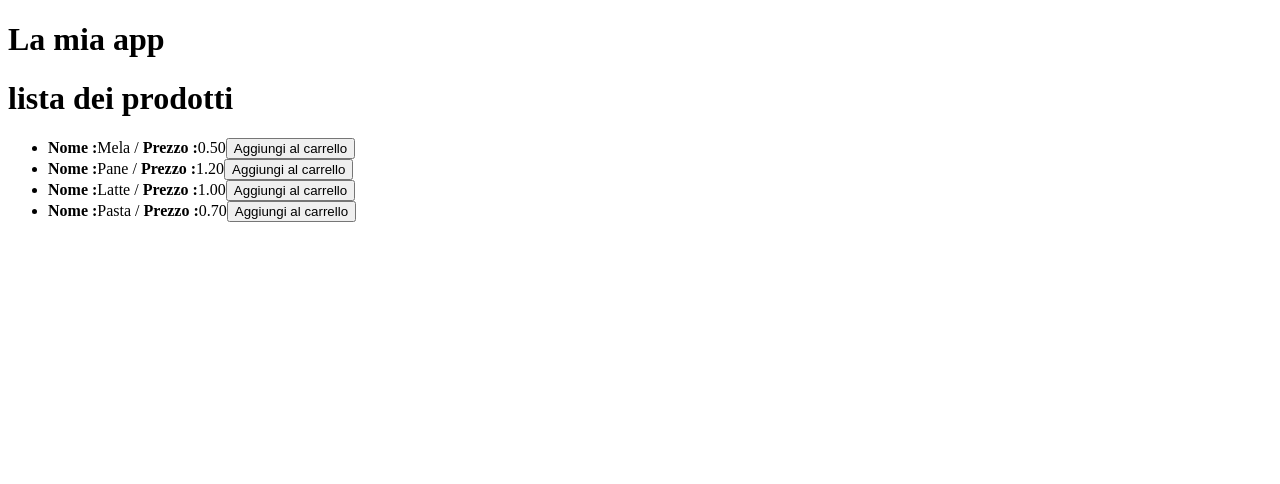
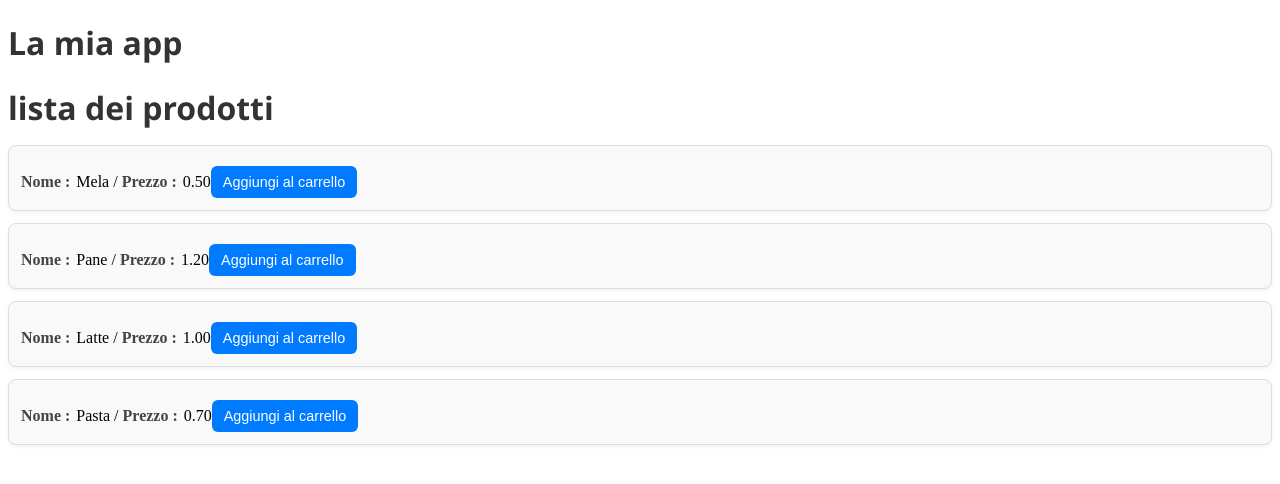
Before and after one commit to maurizio-dominici/ex-react-usereducer-spesa, a React (Vite) app: page / in a window 1280 px wide. Shown: the top 484 px of the page. Built offline with nearby package versions, Linux system fonts and the light colour scheme.

Commit message:
add bonus 2

```diff
--- a/src/assets/ProductList.jsx
+++ b/src/assets/ProductList.jsx
@@ -1,40 +1,45 @@
-import { useState } from "react";
+import { useReducer } from "react";
 import products from "../js/products";
 
+function cartReducer(addedProducts, action) {
+  switch (action.type) {
+    case "ADD_ITEM":
+      // Logica per aggiungere un prodotto
+      const alreadyAddedProduct = addedProducts.find(
+        (p) => p.name === action.payload.name
+      );
+      if (alreadyAddedProduct) {
+        action.payload.quantity = alreadyAddedProduct.quantity + 1;
+      } else {
+        const productToAdd = {
+          ...action.payload,
+          quantity: 1,
+        };
+        return [...addedProducts, productToAdd];
+      }
+
+    case "UPDATE_QUANTITY":
+      // Logica per aggiornare la quantità
+      if (action.payload.quantity < 1 || isNaN(action.payload.quantity)) {
+        return addedProducts;
+      }
+      return addedProducts.map((p) =>
+        p.name === action.payload.name
+          ? { ...p, quantity: action.payload.quantity }
+          : p
+      );
+
+    case "REMOVE_ITEM":
+      // Logica per rimuovere un prodotto
+      return addedProducts.filter((p) => p.name !== action.payload);
+    default:
+      return state;
+  }
+}
+
 export default function ProductList() {
-  const [addedProducts, setAddedProducts] = useState([]);
+  const [addedProducts, distpatchCart] = useReducer(cartReducer, []);
   console.log(addedProducts);
-
-  const updateProductQuantity = (name, quantity) => {
-    if (quantity < 1 || isNaN(quantity)) {
-      return;
-    }
-    setAddedProducts((curr) =>
-      curr.map((p) => (p.name === name ? { ...p, quantity } : p))
-    );
-  };
-
-  const addToCart = (product) => {
-    const alreadyAddedProduct = addedProducts.find(
-      (p) => p.name === product.name
-    );
-    if (alreadyAddedProduct) {
-      updateProductQuantity(
-        alreadyAddedProduct.name,
-        alreadyAddedProduct.quantity + 1
-      );
-      return;
-    }
-    const productToAdd = {
-      ...product,
-      quantity: 1,
-    };
-    setAddedProducts((curr) => [...curr, productToAdd]);
-  };
-
-  const removeFromCart = (product) => {
-    setAddedProducts((curr) => curr.filter((p) => p.name !== product.name));
-  };
 
   const totalToPay = addedProducts.reduce(
     (acc, p) => acc + p.price * p.quantity,
@@ -53,7 +58,11 @@ export default function ProductList() {
                 <strong>Nome :</strong>
                 {product.name} / <strong>Prezzo :</strong>
                 {product.price.toFixed(2)}
-                <button onClick={() => addToCart(product)}>
+                <button
+                  onClick={() =>
+                    distpatchCart({ type: "ADD_ITEM", payload: product })
+                  }
+                >
                   Aggiungi al carrello
                 </button>
               </li>
@@ -81,15 +90,22 @@ export default function ProductList() {
                       type="number"
                       value={addp.quantity}
                       onChange={(e) =>
-                        updateProductQuantity(
-                          addp.name,
-                          parseInt(e.target.value)
-                        )
+                        distpatchCart({
+                          type: "UPDATE_QUANTITY",
+                          payload: {
+                            name: addp.name,
+                            quantity: parseInt(e.target.value),
+                          },
+                        })
                       }
                     />
                   </p>
 
-                  <button onClick={() => removeFromCart(addp)}>
+                  <button
+                    onClick={() =>
+                      distpatchCart({ type: "REMOVE_ITEM", payload: addp.name })
+                    }
+                  >
                     Rimuovi dal carrello
                   </button>
                 </li>
--- a/src/css/index.css
+++ b/src/css/index.css
@@ -0,0 +1,73 @@
+/* Titoli */
+h1,
+h2 {
+  font-family: "Segoe UI", sans-serif;
+  color: #333;
+  margin-bottom: 16px;
+}
+
+/* Lista prodotti */
+ul {
+  list-style: none;
+  padding: 0;
+  margin: 0;
+}
+
+li {
+  background-color: #f9f9f9;
+  border: 1px solid #ddd;
+  border-radius: 8px;
+  padding: 12px;
+  margin-bottom: 12px;
+  box-shadow: 0 2px 4px rgba(0, 0, 0, 0.05);
+  transition: transform 0.2s ease;
+}
+
+li:hover {
+  transform: scale(1.01);
+  background-color: #eef;
+}
+
+/* Testo */
+strong {
+  color: #444;
+  margin-right: 6px;
+}
+
+/* Pulsanti */
+button {
+  background-color: #007bff;
+  color: white;
+  border: none;
+  padding: 8px 12px;
+  border-radius: 6px;
+  cursor: pointer;
+  margin-top: 8px;
+  font-size: 0.9rem;
+  transition: background-color 0.2s ease;
+}
+
+button:hover {
+  background-color: #0056b3;
+}
+
+/* Input quantità */
+input[type="number"] {
+  width: 60px;
+  padding: 4px;
+  margin-left: 8px;
+  border: 1px solid #ccc;
+  border-radius: 4px;
+}
+
+/* Totale */
+p strong {
+  font-size: 1.1rem;
+  color: #222;
+}
+
+p:last-child {
+  font-weight: bold;
+  font-size: 1.2rem;
+  margin-top: 20px;
+}
```
Also changed, not shown: 1 other file (tests, documents, lock files or other folders).
